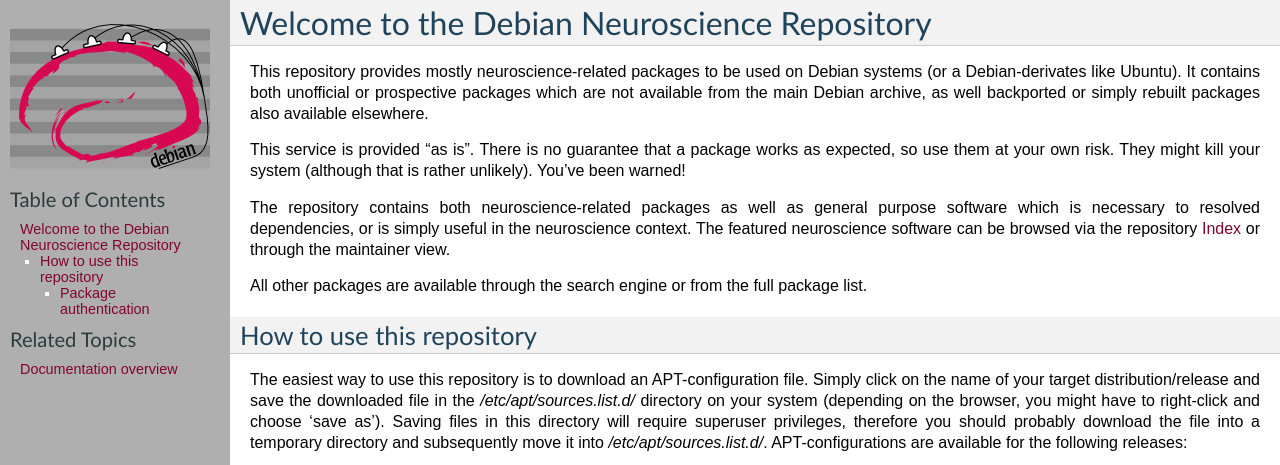
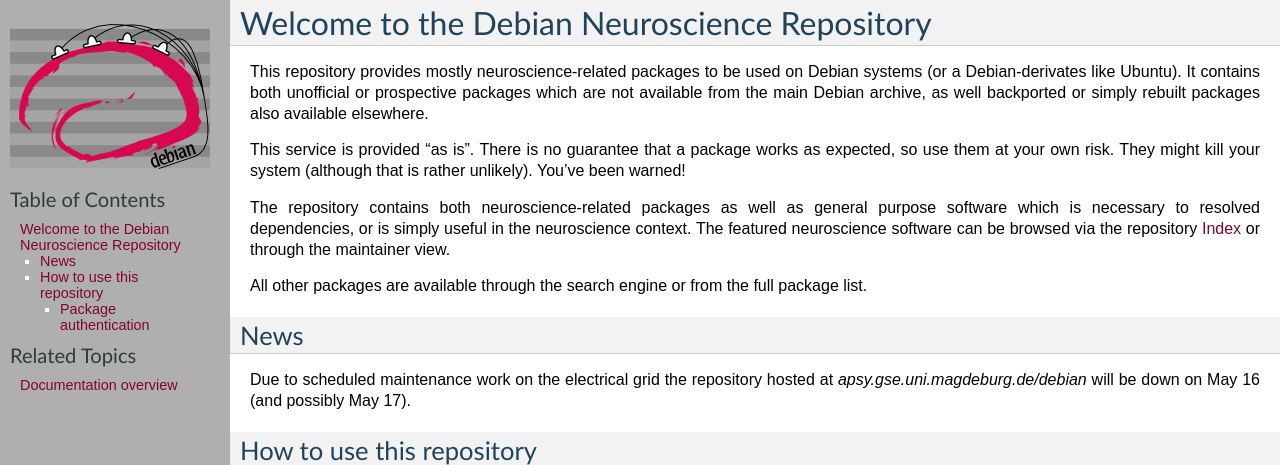
Before and after one commit to neurodebian/neurodebian, a Sphinx documentation site: the page built from sphinx/index.rst, in a window 1280 px wide and 900 px high, cut to the strip 0-465 px from the top of the window. Built offline with Sphinx 7.4.7, drawn with Linux system fonts in a browser that asks for light colours.

Commit message:
Add new section and note scheduled downtime.

```diff
--- a/sphinx/index.rst
+++ b/sphinx/index.rst
@@ -20,6 +20,14 @@
 
 All other packages are available through the search engine or from the
 :ref:`full package list <full_pkg_list>`.
+
+
+News
+====
+
+Due to scheduled maintenance work on the electrical grid the repository hosted
+at `apsy.gse.uni.magdeburg.de/debian` will be down on May 16 (and possibly
+May 17).
 
 
 .. _repository_howto:
```
